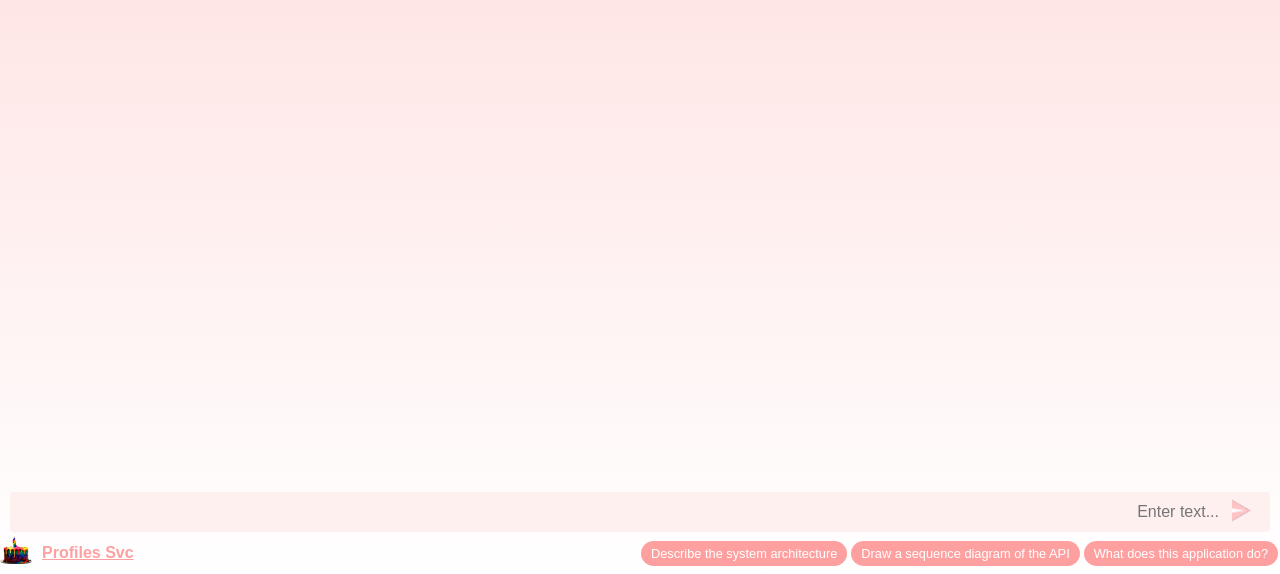
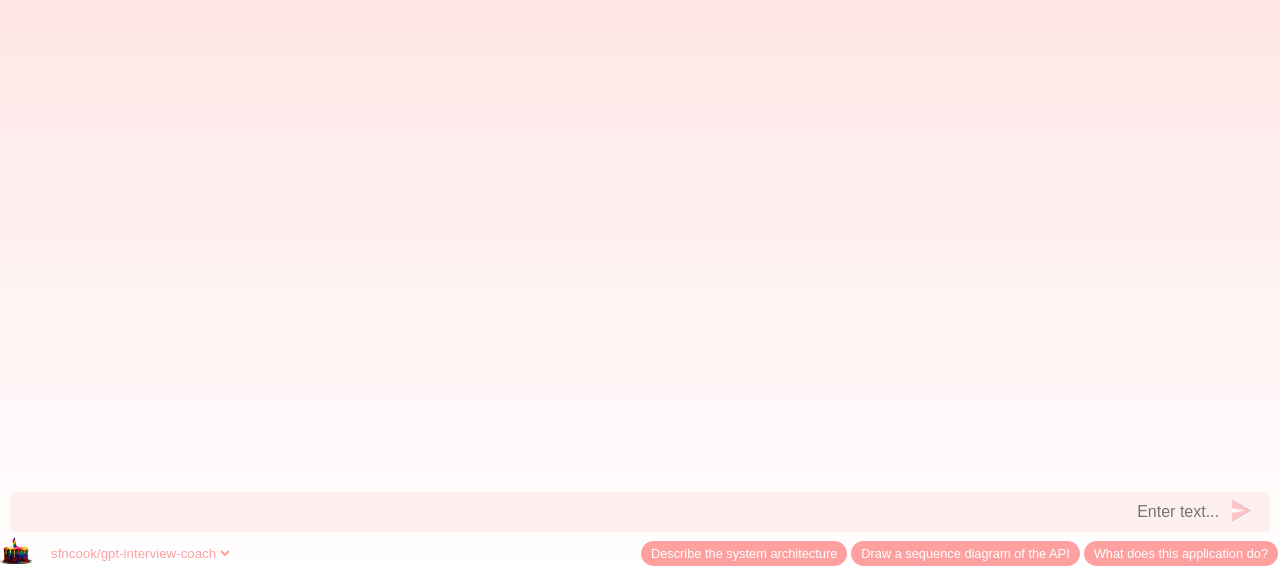
Before and after one commit to sfncook/cakedocs-web-ui, a Next.js app: page / in a window 1280 px wide. Shown: the part 226-800 px from the top of the page. Built offline with nearby package versions, Linux system fonts and the light colour scheme.

Commit message:
ProjectSelect

```diff
--- a/components/FooterContainer.js
+++ b/components/FooterContainer.js
@@ -2,8 +2,9 @@ import React from 'react';
 import styles from '@/styles/FooterContainer.module.css'
 import Image from 'next/image'
 import PillButton from "@/components/PillButton";
+import ProjectSelect from "@/components/ProjectSelect";
 
-export default function FooterContainer ({  }) {
+export default function FooterContainer ({ repos }) {
 
     return (
         <div className={styles.footerContainer}>
@@ -16,9 +17,7 @@ export default function FooterContainer ({  }) {
               height={24}
               priority
             />
-            <div className={styles.repoTitle}>
-              Profiles Svc
-            </div>
+            <ProjectSelect repos={repos} />
           </div>
 
           <div className={styles.footerRightContainer}>
--- /dev/null
+++ b/components/ProjectSelect.js
@@ -0,0 +1,12 @@
+import React from 'react';
+import styles from '@/styles/ProjectSelect.module.css'
+
+export default function ProjectSelect ({ repos }) {
+  return (
+    <select className={styles.projectSelect}>
+      {
+        repos.map(repo => (<option key={repo.repo_name} value="date">{repo.repo_name}</option>))
+      }
+    </select>
+  );
+};
--- a/pages/api/hello.js
+++ /dev/null
@@ -1,5 +0,0 @@
-// Next.js API route support: https://nextjs.org/docs/api-routes/introduction
-
-export default function handler(req, res) {
-  res.status(200).json({ name: 'John Doe' })
-}
--- /dev/null
+++ b/pages/api/repos.js
@@ -0,0 +1,6 @@
+
+export default function handler(req, res) {
+  res.status(200).json({ repos: [
+      { repo_name: 'sfncook/gpt-interview-coach', repo_url: 'https://github.com/sfncook/gpt-interview-coach'}
+    ] })
+}
--- a/pages/index.js
+++ b/pages/index.js
@@ -1,3 +1,4 @@
+import { useState, useEffect } from "react";
 import Head from 'next/head'
 import {Inter} from 'next/font/google'
 import styles from '@/styles/Home.module.css'
@@ -7,6 +8,22 @@ import QueryInput from "@/components/QueryInput";
 const inter = Inter({ subsets: ['latin'] })
 
 export default function Home() {
+  const [repos, setRepos] = useState([])
+
+  useEffect(() => {
+    const response = fetch("/api/repos", {
+      method: "GET",
+      headers: {
+        "Content-Type": "application/json",
+      },
+    })
+      .then(res => res.json())
+      .then(res => {
+        // console.log(res.repos)
+        setRepos(res.repos)
+      })
+  }, [])
+
   return (
     <>
       <Head>
@@ -17,7 +34,7 @@ export default function Home() {
       </Head>
       <main className={`${styles.main} ${inter.className}`}>
         <QueryInput />
-        <FooterContainer />
+        <FooterContainer repos={repos} />
       </main>
     </>
   )
--- /dev/null
+++ b/styles/ProjectSelect.module.css
@@ -0,0 +1,8 @@
+/* Style the select element */
+.projectSelect {
+    background: transparent; /* Transparent background */
+    border: none;             /* No border */
+    outline: none;            /* No focus outline */
+    color: #FFA0A0;
+    margin-left: 15px;
+}
```
